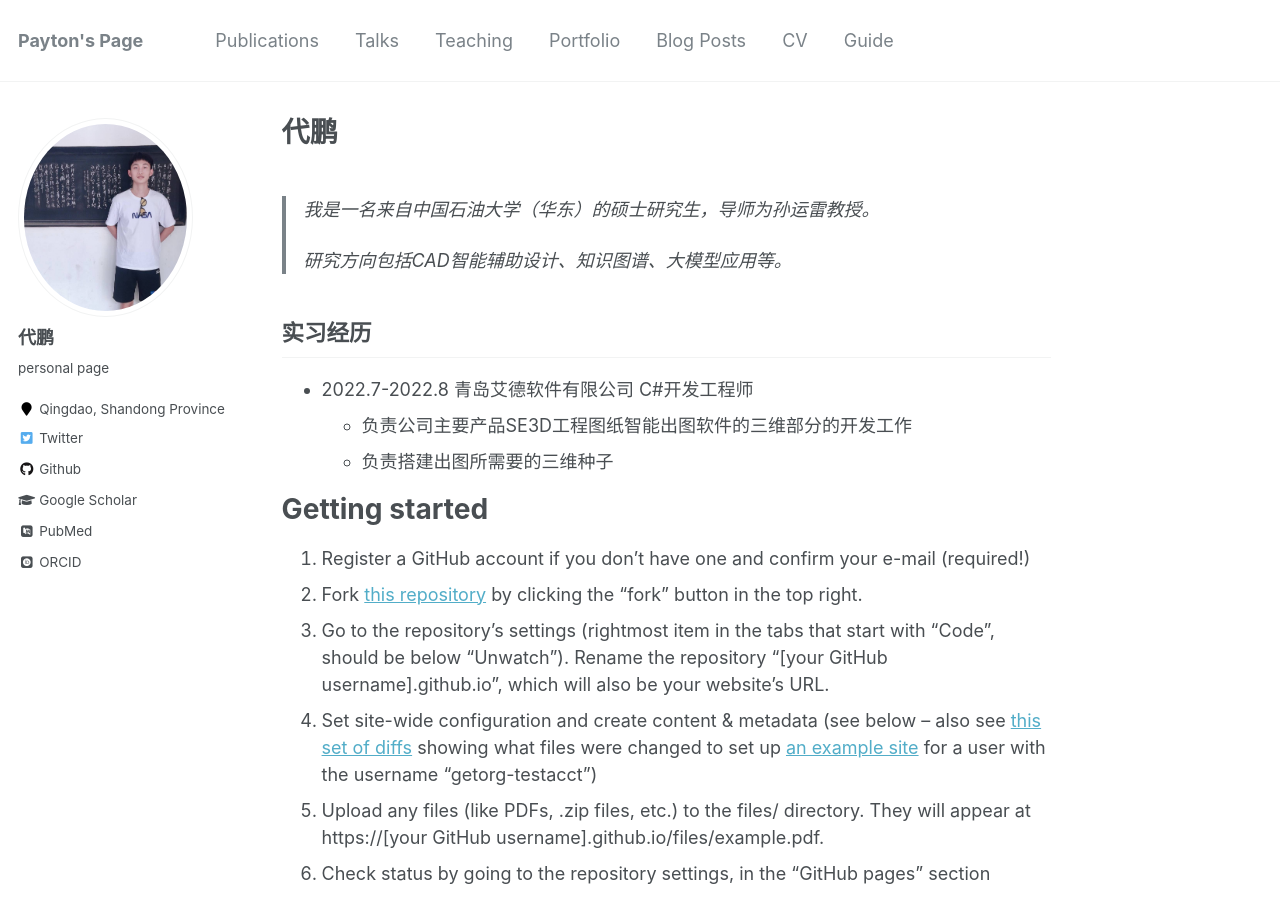
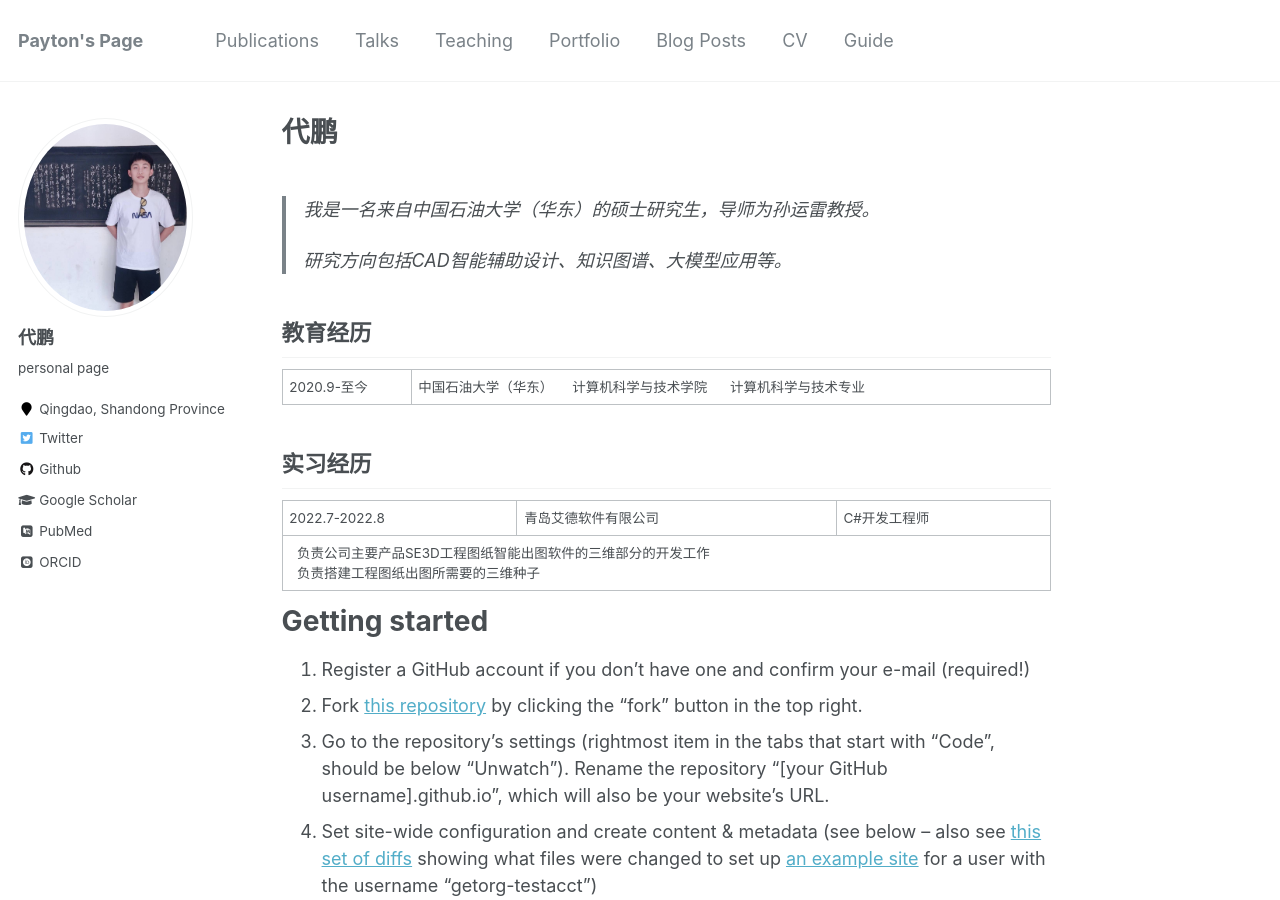
Before and after one commit to dpzgsydx/dpzgsydx.github.io, a Jekyll site: the page built from _pages/about.md, in a window 1280 px wide and 900 px high. Built offline with Jekyll 4.4.1, drawn with Linux system fonts in a browser that asks for light colours; some web fonts are replaced.

Commit message:
update about.md

```diff
--- a/_pages/about.md
+++ b/_pages/about.md
@@ -12,11 +12,31 @@ redirect_from:
 >
 > 研究方向包括CAD智能辅助设计、知识图谱、大模型应用等。
 
+
+
+## 教育经历
+
+ <table>
+    <tr>
+        <td>2020.9-至今</td>
+        <td>中国石油大学（华东）&nbsp;&nbsp; &nbsp; 计算机科学与技术学院&nbsp; &nbsp; &nbsp; 计算机科学与技术专业</td>
+    </tr>
+</table>
+
 ## 实习经历
 
-- 2022.7-2022.8                 青岛艾德软件有限公司               C#开发工程师
-  - 负责公司主要产品SE3D工程图纸智能出图软件的三维部分的开发工作
-  - 负责搭建出图所需要的三维种子
+<table>
+    <tr>
+        <td>2022.7-2022.8</td>
+        <td>青岛艾德软件有限公司</td>
+        <td>C#开发工程师</td>
+    </tr>
+    <tr>
+        <td colspan = "3">&nbsp; 负责公司主要产品SE3D工程图纸智能出图软件的三维部分的开发工作<br>&nbsp; 负责搭建工程图纸出图所需要的三维种子</td>
+    </tr>
+</table>
+
+
 
 Getting started
 ======
```
